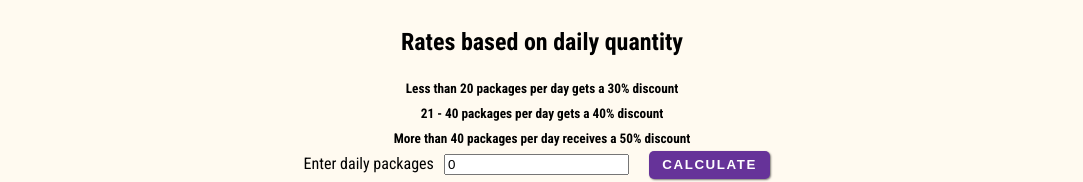
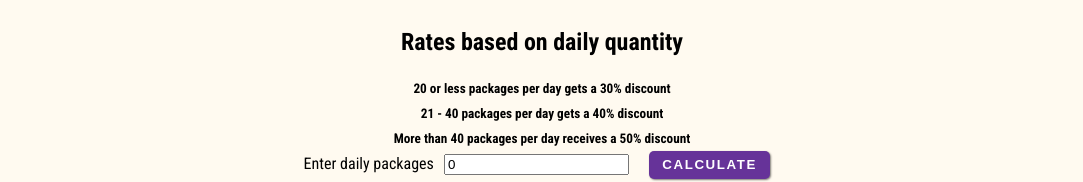
Before and after one commit to jsahlsa/discount-calc, a React (Vite) app: page / in a window 1280 px wide. Shown: the top 182 px of the page, without its empty margins (98-1181 px from the left). Built offline with nearby package versions, Linux system fonts and the light colour scheme.

Commit message:
updated verbiage

```diff
--- a/src/components/App.js
+++ b/src/components/App.js
@@ -56,7 +56,7 @@ export default function App() {
   return (
     <div className="App">
       <h2>Rates based on daily quantity</h2>
-      <h5>Less than 20 packages per day gets a 30% discount</h5>
+      <h5>20 or less packages per day gets a 30% discount</h5>
       <h5>21 - 40 packages per day gets a 40% discount</h5>
       <h5>More than 40 packages per day receives a 50% discount</h5>
       <form onSubmit={handleSubmit}>
```
Also changed, not shown: 3 other files (tests, documents, lock files or other folders).
